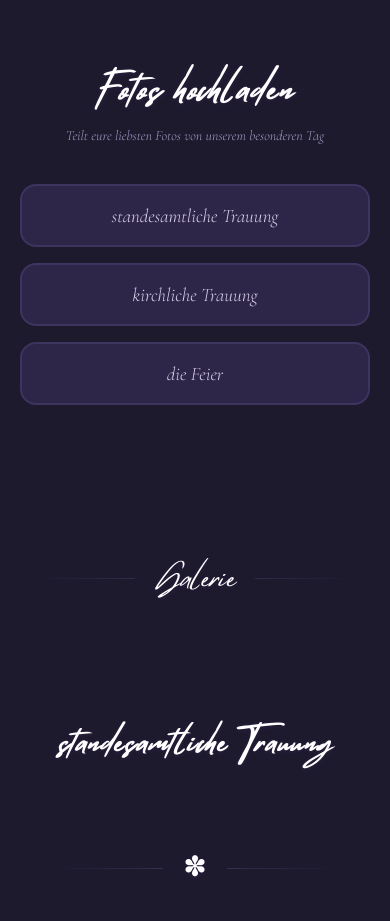
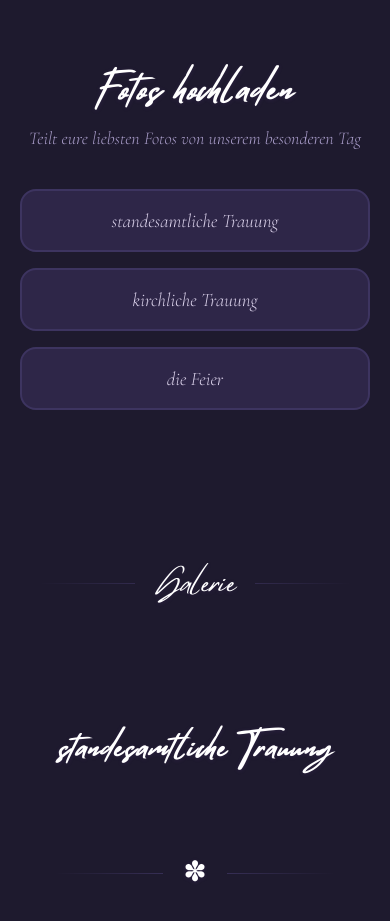
Before and after one commit to 88frank88/wedding-photos, a plain HTML site: page frontend/index.html in a window 390 px wide. Shown: the part 840-1761 px from the top of the page. Drawn offline with nearby package versions, Linux system fonts and the light colour scheme; no server answers.

Commit message:
v1.7.3: fix section-subtitle to 18px on all viewports

```diff
--- a/frontend/index.html
+++ b/frontend/index.html
@@ -154,7 +154,7 @@ body{
 .section-subtitle{
   text-align:center;
   color:var(--text-light);
-  font-size:clamp(14px,2vw,18px);
+  font-size:18px;
   font-style:italic;
   margin-bottom:40px;
   font-weight:300;
```
Also changed, not shown: 1 other file.
